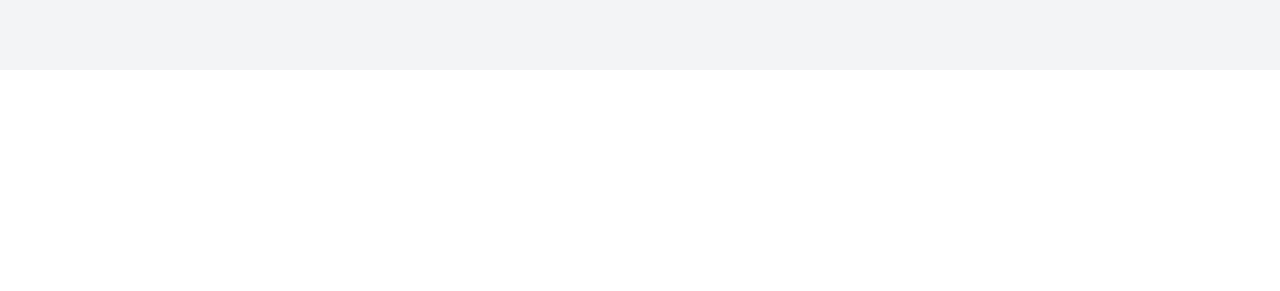
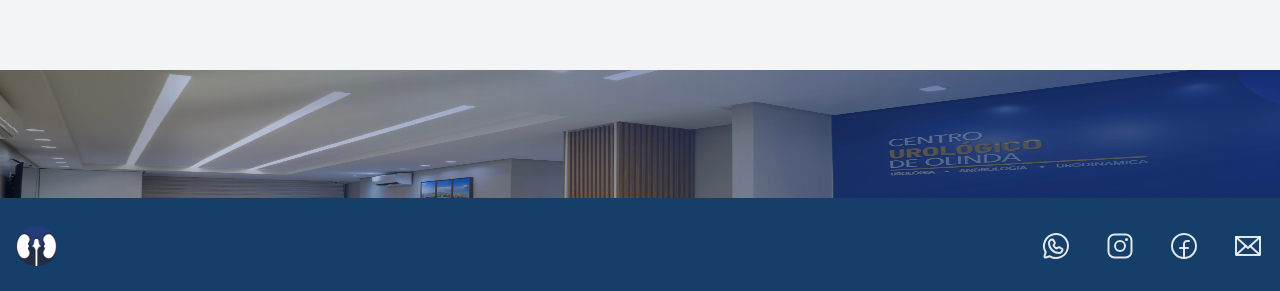
Before and after one commit to DeborahLyra/centro-urologico-de-olinda, a React (Vite) app: page / in a window 1280 px wide. Shown: the part 3022-3313 px from the top of the page. Before the commit the page ends 3092 px from the top, so only its background shows below. Built offline with nearby package versions, Linux system fonts and the light colour scheme.

Commit message:
added: footer

```diff
--- a/src/App.jsx
+++ b/src/App.jsx
@@ -1,6 +1,7 @@
 
 import { AboutTheClinic } from "./components/aboutTheClinic/AboutTheClinic"
 import ImageCarousel from "./components/carousel/Carousel"
+import { Footer } from "./components/footer/Footer"
 import { ListOfDoctors } from "./components/listOfDoctors/ListOfDoctors"
 import { Navbar } from "./components/navbar/Navbar"
 
@@ -14,6 +15,7 @@
     <ImageCarousel/>
     <ListOfDoctors/>
     <AboutTheClinic/>
+    <Footer/>
     </>
   )
 }
--- /dev/null
+++ b/src/components/footer/Footer.jsx
@@ -0,0 +1,24 @@
+import React from 'react'
+import image from '/public/imgs/footer-img.jpeg'
+import logo from '/public/imgs/logo-centro-urologico-olinda.png'
+import { Envelope, FacebookLogo, InstagramLogo, WhatsappLogo } from 'phosphor-react'
+
+export function Footer() {
+  return (
+    <footer>
+        <img src={image} alt="" className='h-32 w-full bg-cover bg-bottom' />
+        <div className='bg-darkBlue h-24'>
+            <div className=' w-full h-full flex p-4 items-center justify-between'>
+                <img src={logo} alt="" className='h-10'/>
+                <div className='flex items-center gap-8'>
+                    <a href=""><WhatsappLogo size={32}/></a>
+                    <a href=""><InstagramLogo size={32}/></a>
+                    <a href=""><FacebookLogo size={32}/></a>
+                    <a href=""><Envelope size={32}/></a>
+                </div>
+            </div>
+
+        </div>
+    </footer>
+  )
+}
--- a/tailwind.config.js
+++ b/tailwind.config.js
@@ -9,7 +9,8 @@
       colors: {
         primary: '#253D7D',
         secondary: '#252B44',
-        lightBlue:'#D8E8F1'
+        lightBlue:'#D8E8F1',
+        darkBlue: '#153F69'
       }
     },
   },
```
Also changed, not shown: public/imgs/footer-img.jpeg (added).
